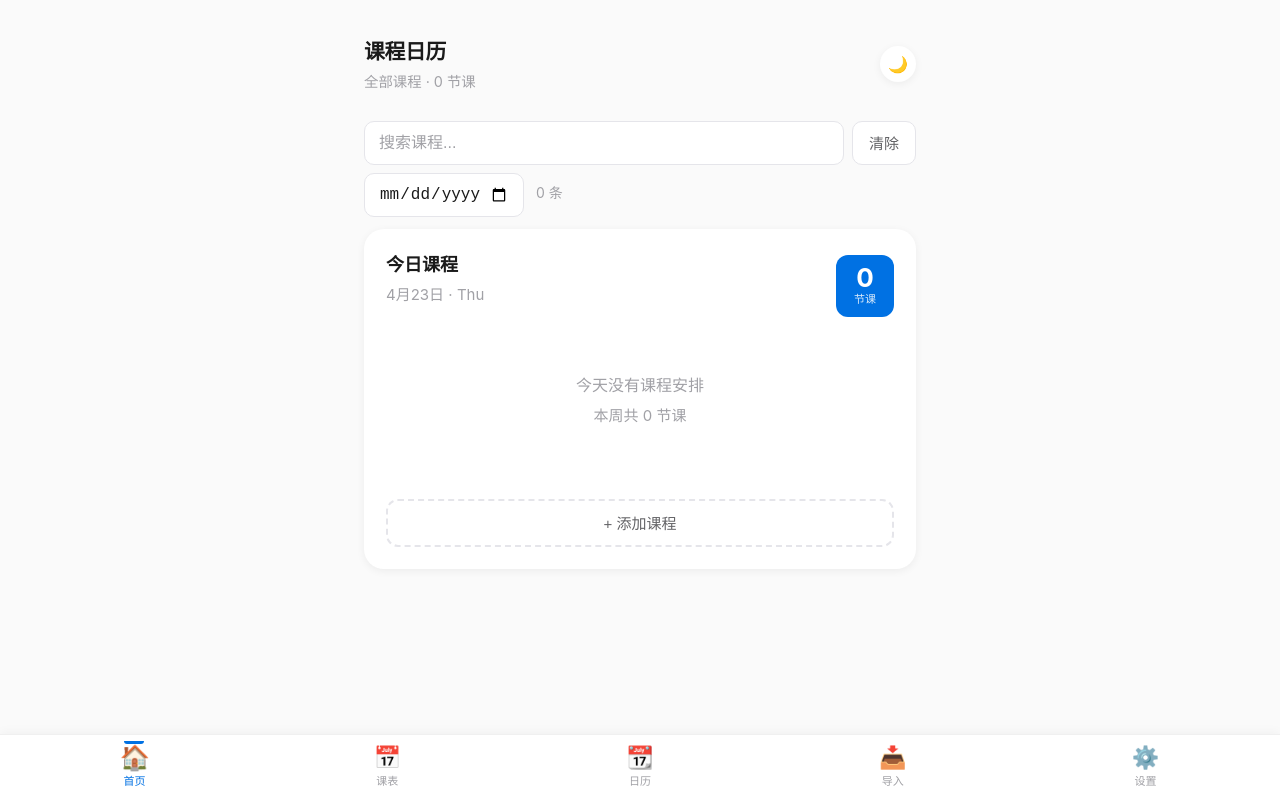
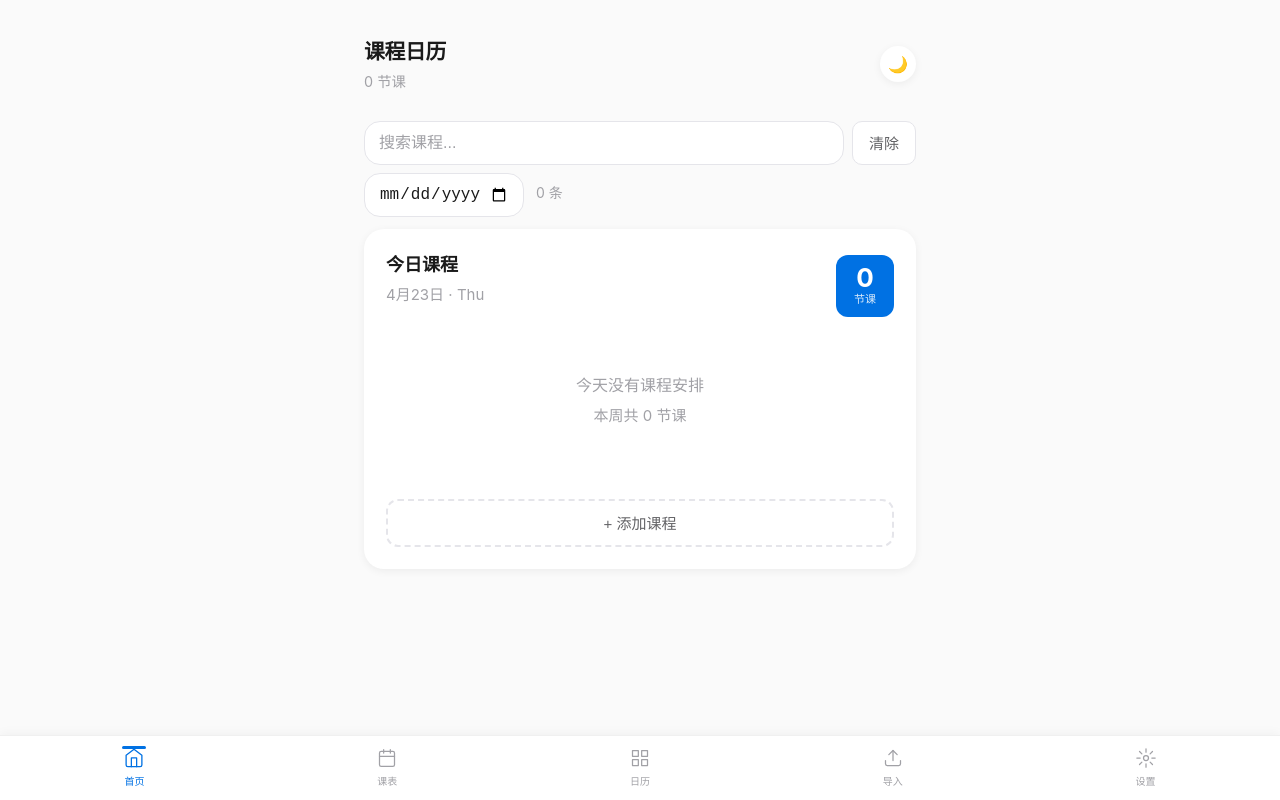
Before and after one commit to realhenrylan/daily-schedule-app, a React (Vite) app: page / in a window 1280 px wide. Built offline with nearby package versions, Linux system fonts and the light colour scheme.

Commit message:
refactor: UI优化
- 移除手动学期管理，保留自动识别
- 圆角改为iOS风格，更柔和
- 底部导航图标改为简约SVG线条图标

```diff
--- a/src/App.css
+++ b/src/App.css
@@ -134,23 +134,23 @@ body {
 .tab-btn {
   flex: 1;
   border: none;
-  border-radius: 10px;
+  border-radius: 20px;
   min-height: var(--control-height);
   padding: 6px 4px;
   background: transparent;
   color: var(--text-muted);
   font-weight: 500;
-  font-size: 11px;
+  font-size: 10px;
   display: flex;
   flex-direction: column;
   align-items: center;
-  gap: 3px;
+  gap: 2px;
   transition: all 200ms var(--ease);
   position: relative;
 }
 
 .tab-btn .icon {
-  font-size: 22px;
+  font-size: 20px;
   line-height: 1;
   transition: transform 200ms var(--ease);
 }
@@ -160,23 +160,25 @@ body {
 }
 
 .tab-btn.active .icon {
-  transform: scale(1.1);
+  transform: scale(1.05);
 }
 
 .tab-btn:active {
   transform: scale(0.96);
+  background: var(--surface-hover);
+  border-radius: 20px;
 }
 
 .tab-btn.active::after {
   content: '';
   position: absolute;
-  top: 0;
+  top: 4px;
   left: 50%;
   transform: translateX(-50%);
-  width: 20px;
-  height: 3px;
+  width: 24px;
+  height: 2.5px;
   background: var(--accent);
-  border-radius: 0 0 3px 3px;
+  border-radius: 2px;
 }
 
 .content {
@@ -199,7 +201,7 @@ body {
   flex: 1;
   height: var(--control-height-sm);
   border: 1px solid var(--border);
-  border-radius: 10px;
+  border-radius: 16px;
   padding: 0 14px;
   background: var(--surface);
   color: var(--text);
--- a/src/App.tsx
+++ b/src/App.tsx
@@ -43,8 +43,6 @@ function App() {
     const saved = localStorage.getItem('schedule-reminder-minutes')
     return saved ? Number.parseInt(saved, 10) : 30
   })
-  const [semesters, setSemesters] = useState<Semester[]>([])
-  const [activeSemesterId, setActiveSemesterId] = useState<string | null>(null)
   const showOps = useMemo(() => {
     if (typeof window === 'undefined') return false
     const fromQuery = new URLSearchParams(window.location.search).get('ops') === '1'
@@ -197,12 +195,10 @@ function App() {
 
         const hitDate = !filterDate || dayjs(event.start).isSame(dayjs(filterDate), 'day')
 
-        const hitSemester = !activeSemesterId || event.semesterId === activeSemesterId
-
-        return hitKeyword && hitDate && hitSemester
+        return hitKeyword && hitDate
       }),
     )
-  }, [events, searchText, filterDate, activeSemesterId])
+  }, [events, searchText, filterDate])
 
   useEffect(() => {
     eventsRef.current = events
@@ -216,28 +212,10 @@ function App() {
     }
 
     const semesterName = extractSemesterFromFileName(sourceName)
-    let currentSemesterId = activeSemesterId
-
-    if (semesterName) {
-      const existingSemester = semesters.find(s => s.name === semesterName)
-      if (existingSemester) {
-        currentSemesterId = existingSemester.id
-      } else {
-        const newSemester: Semester = {
-          id: crypto.randomUUID(),
-          name: semesterName,
-          startDate: new Date().toISOString(),
-          endDate: new Date().toISOString(),
-          isActive: false,
-        }
-        setSemesters(prev => [...prev, newSemester])
-        currentSemesterId = newSemester.id
-      }
-    }
 
     const eventsWithSemester = deduped.map(event => ({
       ...event,
-      semesterId: currentSemesterId || undefined,
+      semesterId: semesterName || undefined,
     }))
 
     const next = sortByStart([...events, ...eventsWithSemester])
@@ -250,7 +228,7 @@ function App() {
       totalParsed: incoming.length,
       inserted: eventsWithSemester.length,
       skippedAsDuplicate: incoming.length - eventsWithSemester.length,
-      semesterId: currentSemesterId || undefined,
+      semesterId: semesterName || undefined,
     }
 
     await addImportRecord(record)
@@ -335,31 +313,6 @@ function extractSemesterFromFileName(fileName: string): string | null {
       updatedAt: now.toISOString(),
     }
     setEditingEvent(newEvent)
-  }
-
-  function handleAddSemester(name: string) {
-    const newSemester: Semester = {
-      id: crypto.randomUUID(),
-      name,
-      startDate: new Date().toISOString(),
-      endDate: new Date().toISOString(),
-      isActive: false,
-    }
-    setSemesters((prev) => [...prev, newSemester])
-  }
-
-  function handleSelectSemester(id: string) {
-    setActiveSemesterId(id)
-    localStorage.setItem('schedule-active-semester', id)
-  }
-
-  function handleDeleteSemester(id: string) {
-    if (!window.confirm('确认删除该学期？该操作不会删除课程数据。')) return
-    setSemesters((prev) => prev.filter((s) => s.id !== id))
-    if (activeSemesterId === id) {
-      setActiveSemesterId(null)
-      localStorage.removeItem('schedule-active-semester')
-    }
   }
 
   async function handleSaveEditedEvent(updated: CourseEvent) {
@@ -471,11 +424,7 @@ function extractSemesterFromFileName(fileName: string): string | null {
       <header className="topbar">
         <div className="topbar-left">
           <h1>课程日历</h1>
-          <p>
-            {semesters.find(s => s.id === activeSemesterId)?.name || '全部课程'}
-            {' · '}
-            {filteredEvents.length} 节课
-          </p>
+          <p>{filteredEvents.length} 节课</p>
         </div>
         <div className="topbar-right">
           <button
@@ -540,9 +489,6 @@ function extractSemesterFromFileName(fileName: string): string | null {
               onClearAll={handleClearAll}
               onExportBackup={handleExportBackup}
               onImportBackup={handleImportBackup}
-              onAddSemester={handleAddSemester}
-              onSelectSemester={handleSelectSemester}
-              onDeleteSemester={handleDeleteSemester}
             />
           </div>
         ) : null}
--- a/src/components/SettingsView.tsx
+++ b/src/components/SettingsView.tsx
@@ -1,10 +1,8 @@
 import { useState, type ReactNode } from 'react'
-import type { ImportRecord, Semester } from '../types'
+import type { ImportRecord } from '../types'
 
 interface SettingsViewProps {
   records: ImportRecord[]
-  semesters: Semester[]
-  activeSemesterId: string | null
   pushEnabled: boolean
   pushStatusText: string
   reminderMinutes: number
@@ -16,9 +14,6 @@ interface SettingsViewProps {
   onClearAll: () => Promise<void>
   onExportBackup: () => void
   onImportBackup: (file: File) => Promise<void>
-  onAddSemester: (name: string) => void
-  onSelectSemester: (id: string) => void
-  onDeleteSemester: (id: string) => void
 }
 
 const PRESET_OPTIONS = [
@@ -54,10 +49,9 @@ function CollapsibleSection({ title, defaultOpen = false, children }: Collapsibl
 }
 
 export function SettingsView(props: SettingsViewProps) {
-  const { records, semesters, activeSemesterId, pushEnabled, pushStatusText, reminderMinutes, onReminderMinutesChange, onEnablePush, onDisablePush, onSyncPush, onTestPush, onClearAll, onExportBackup, onImportBackup, onAddSemester, onSelectSemester, onDeleteSemester } = props
+  const { records, pushEnabled, pushStatusText, reminderMinutes, onReminderMinutesChange, onEnablePush, onDisablePush, onSyncPush, onTestPush, onClearAll, onExportBackup, onImportBackup } = props
 
   const [customMinutes, setCustomMinutes] = useState('')
-  const [newSemesterName, setNewSemesterName] = useState('')
   const isPreset = PRESET_OPTIONS.some(opt => opt.value === reminderMinutes)
   const isCustom = !isPreset && reminderMinutes > 0
 
@@ -79,48 +73,10 @@ export function SettingsView(props: SettingsViewProps) {
     }
   }
 
-  const handleAddSemester = () => {
-    if (newSemesterName.trim()) {
-      onAddSemester(newSemesterName.trim())
-      setNewSemesterName('')
-    }
-  }
-
   return (
     <div>
       <section className="panel">
         <h2>设置</h2>
-
-        <CollapsibleSection title="学期管理" defaultOpen>
-          <p className="muted">当前学期：{semesters.find(s => s.id === activeSemesterId)?.name || '未设置'}</p>
-          <div className="semester-list">
-            {semesters.length === 0 ? (
-              <div className="empty">暂无学期，请添加</div>
-            ) : (
-              semesters.map((semester) => (
-                <div key={semester.id} className={`semester-item ${semester.id === activeSemesterId ? 'active' : ''}`}>
-                  <span>{semester.name}</span>
-                  <div className="semester-actions">
-                    <button type="button" onClick={() => onSelectSemester(semester.id)}>
-                      {semester.id === activeSemesterId ? '使用中' : '切换'}
-                    </button>
-                    <button type="button" className="danger-text" onClick={() => onDeleteSemester(semester.id)}>删除</button>
-                  </div>
-                </div>
-              ))
-            )}
-          </div>
-          <div className="add-semester">
-            <input
-              type="text"
-              placeholder="输入学期名称，如：2024秋"
-              value={newSemesterName}
-              onChange={(e) => setNewSemesterName(e.target.value)}
-              onKeyDown={(e) => e.key === 'Enter' && handleAddSemester()}
-            />
-            <button type="button" onClick={handleAddSemester}>添加</button>
-          </div>
-        </CollapsibleSection>
 
         <CollapsibleSection title="推送提醒" defaultOpen>
           <p className="push-status">{pushStatusText}</p>
--- a/src/components/TabNav.tsx
+++ b/src/components/TabNav.tsx
@@ -1,12 +1,61 @@
 import type { AppTab } from '../types'
 
-const TAB_ICONS: Record<string, string> = {
-  home: '🏠',
-  schedule: '📅',
-  calendar: '📆',
-  import: '📥',
-  settings: '⚙️',
-  ops: '🔧',
+function HomeIcon() {
+  return (
+    <svg width="20" height="20" viewBox="0 0 24 24" fill="none" stroke="currentColor" strokeWidth="1.5" strokeLinecap="round" strokeLinejoin="round">
+      <path d="M3 9l9-7 9 7v11a2 2 0 0 1-2 2H5a2 2 0 0 1-2-2z" />
+      <polyline points="9 22 9 12 15 12 15 22" />
+    </svg>
+  )
+}
+
+function ScheduleIcon() {
+  return (
+    <svg width="20" height="20" viewBox="0 0 24 24" fill="none" stroke="currentColor" strokeWidth="1.5" strokeLinecap="round" strokeLinejoin="round">
+      <rect x="3" y="4" width="18" height="18" rx="2" ry="2" />
+      <line x1="16" y1="2" x2="16" y2="6" />
+      <line x1="8" y1="2" x2="8" y2="6" />
+      <line x1="3" y1="10" x2="21" y2="10" />
+    </svg>
+  )
+}
+
+function CalendarIcon() {
+  return (
+    <svg width="20" height="20" viewBox="0 0 24 24" fill="none" stroke="currentColor" strokeWidth="1.5" strokeLinecap="round" strokeLinejoin="round">
+      <rect x="3" y="3" width="7" height="7" />
+      <rect x="14" y="3" width="7" height="7" />
+      <rect x="14" y="14" width="7" height="7" />
+      <rect x="3" y="14" width="7" height="7" />
+    </svg>
+  )
+}
+
+function ImportIcon() {
+  return (
+    <svg width="20" height="20" viewBox="0 0 24 24" fill="none" stroke="currentColor" strokeWidth="1.5" strokeLinecap="round" strokeLinejoin="round">
+      <path d="M21 15v4a2 2 0 0 1-2 2H5a2 2 0 0 1-2-2v-4" />
+      <polyline points="17 8 12 3 7 8" />
+      <line x1="12" y1="3" x2="12" y2="15" />
+    </svg>
+  )
+}
+
+function SettingsIcon() {
+  return (
+    <svg width="20" height="20" viewBox="0 0 24 24" fill="none" stroke="currentColor" strokeWidth="1.5" strokeLinecap="round" strokeLinejoin="round">
+      <circle cx="12" cy="12" r="3" />
+      <path d="M12 1v4M12 19v4M4.22 4.22l2.83 2.83M16.95 16.95l2.83 2.83M1 12h4M19 12h4M4.22 19.78l2.83-2.83M16.95 7.05l2.83-2.83" />
+    </svg>
+  )
+}
+
+const TAB_ICONS: Record<string, JSX.Element> = {
+  home: <HomeIcon />,
+  schedule: <ScheduleIcon />,
+  calendar: <CalendarIcon />,
+  import: <ImportIcon />,
+  settings: <SettingsIcon />,
 }
 
 const defaultTabs: { id: AppTab; label: string }[] = [
@@ -26,17 +75,20 @@ interface TabNavProps {
 export function TabNav({ activeTab, onChange, tabs = defaultTabs }: TabNavProps) {
   return (
     <nav className="tab-nav" aria-label="主导航">
-      {tabs.map((tab) => (
+      {tabs.map((tab) => {
+        const isActive = tab.id === activeTab
+        return (
           <button
             key={tab.id}
             type="button"
-          className={`tab-btn ${tab.id === activeTab ? 'active' : ''}`}
+            className={`tab-btn ${isActive ? 'active' : ''}`}
             onClick={() => onChange(tab.id)}
           >
-          <span className="icon">{TAB_ICONS[tab.id] || '📌'}</span>
+            <span className="icon">{TAB_ICONS[tab.id]}</span>
             <span>{tab.label}</span>
           </button>
-      ))}
+        )
+      })}
     </nav>
   )
 }
```
Lines whose indentation alone changed are shown as unchanged.
